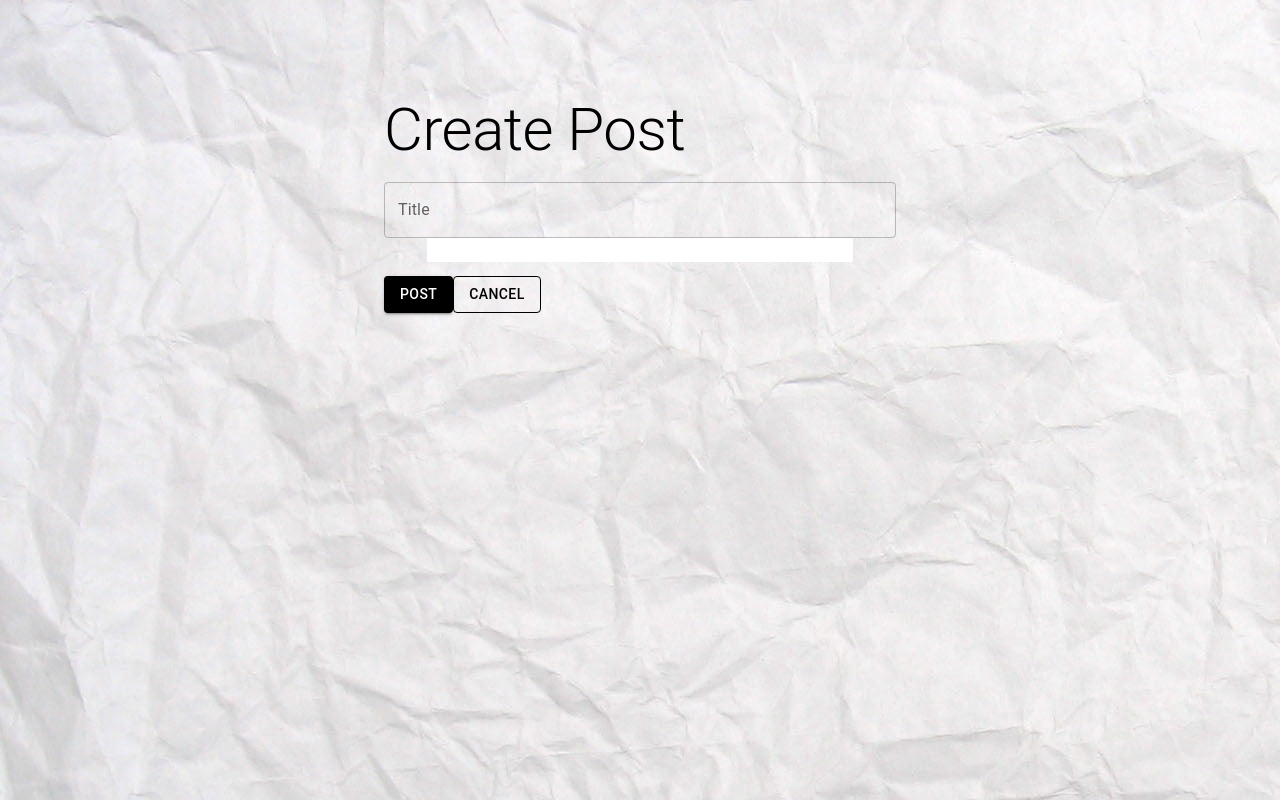
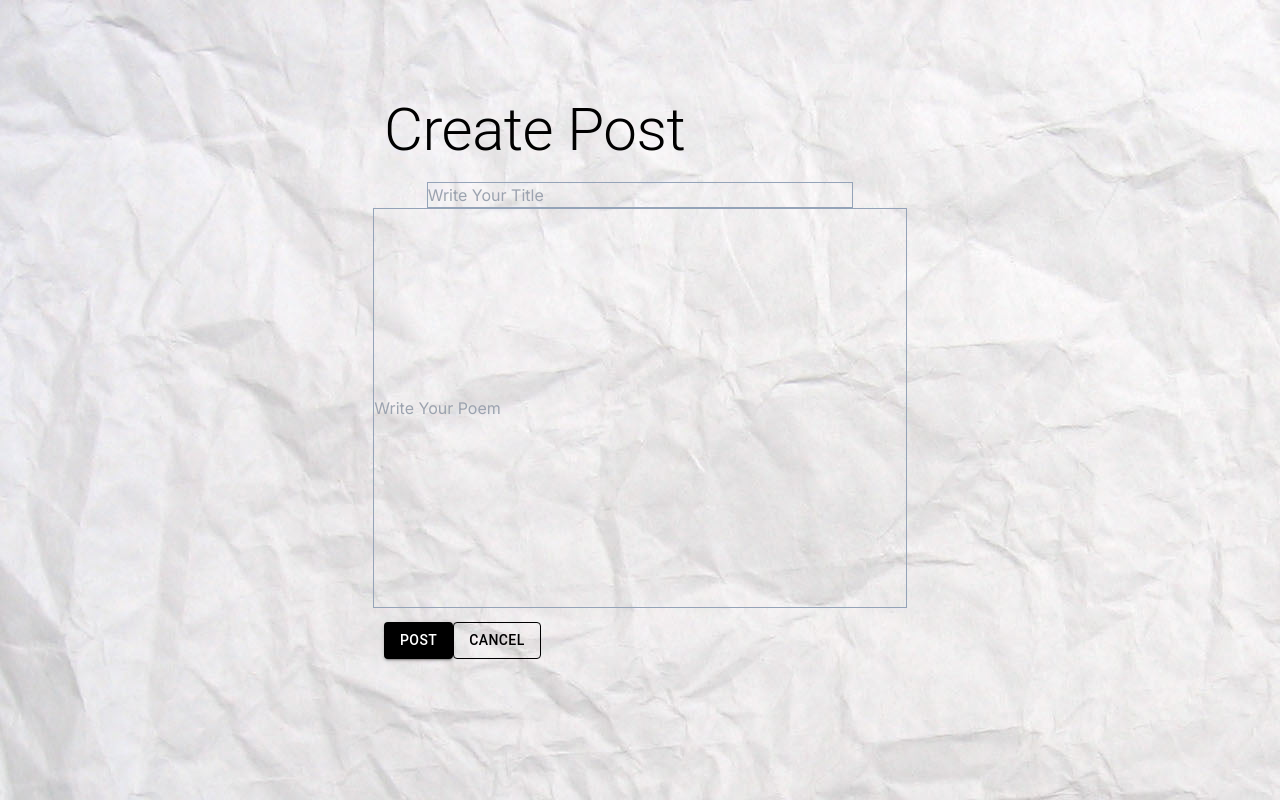
Before and after one commit to sanjanabharath/Poetic-Echoes, a Next.js app: page /createPost in a window 1280 px wide. Built offline with nearby package versions, Linux system fonts and the light colour scheme.

Commit message:
added input fields

```diff
--- a/app/createPost/page.tsx
+++ b/app/createPost/page.tsx
@@ -11,15 +11,16 @@ const Post = () => {
       </div>
 
       <div style={{ display: "flex", justifyContent: "center" }}>
-        <TextField
-          id="outlined-multiline-static"
-          label="Title"
-          multiline
-          style={{ width: "40%" }}
+        <input
+          className="w-4/12 bg-transparent border border-slate-400"
+          placeholder="Write Your Title"
         />
       </div>
       <div style={{ display: "flex", justifyContent: "center" }}>
-        <input className="w-4/12" />
+        <input
+          className="w-5/12 bg-transparent border border-slate-400 h-[400px]"
+          placeholder="Write Your Poem"
+        />
       </div>
       <div
         style={{ paddingLeft: "30%", marginTop: "14px" }}
```
